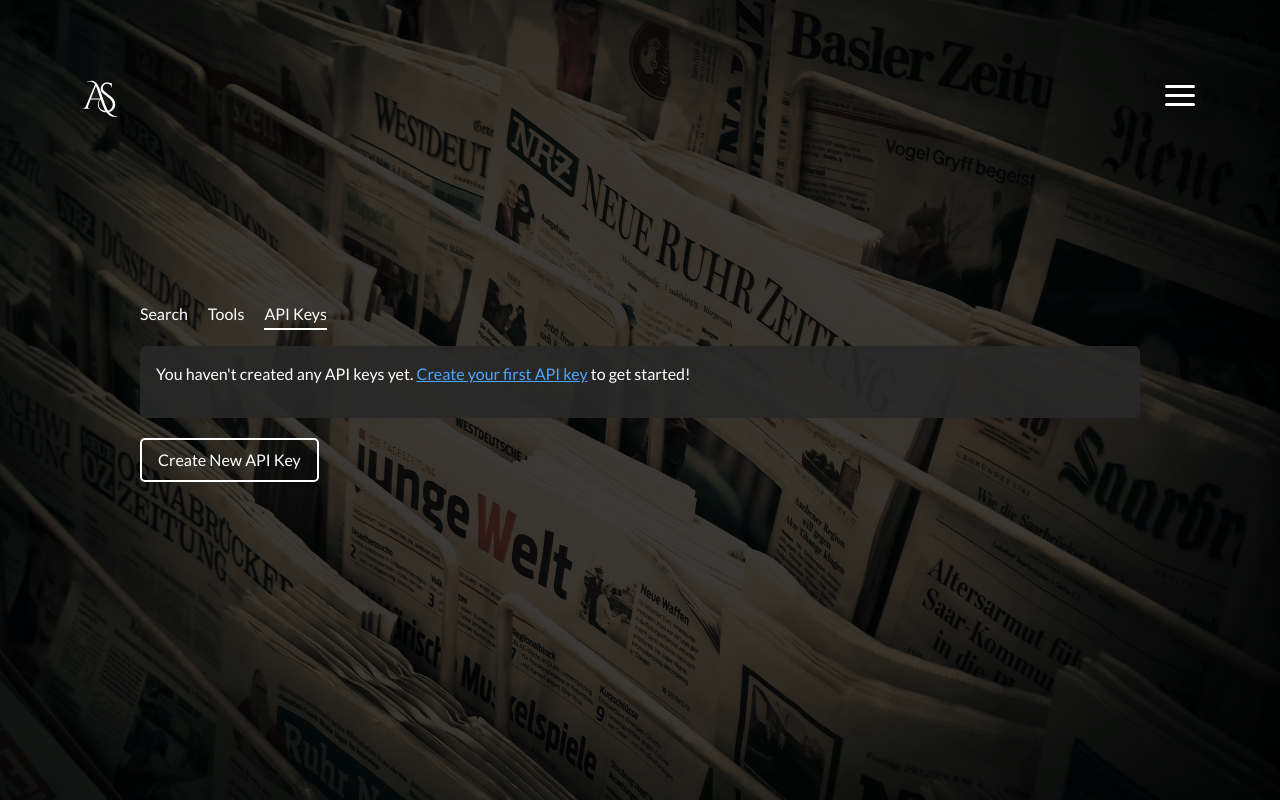
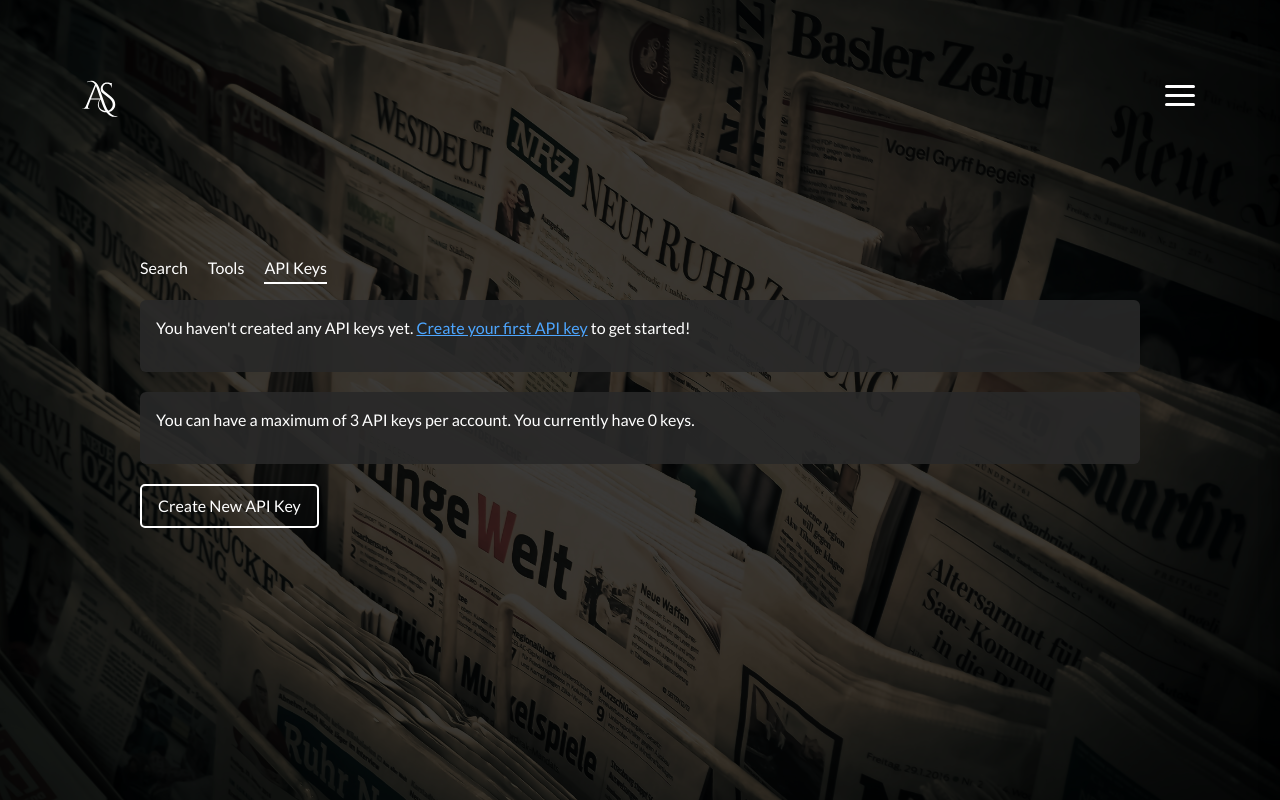
Before and after one commit to asha-software/newsagent, a Django app: page /apikeys/ in a window 1280 px wide. Run offline with Django 5.2, Linux system fonts and the light colour scheme; the visitor is signed in with stand-in values (Sample User, id 1); data that the repository does not hold is empty; some libraries are stand-ins or nearby versions.

Commit message:
limiting users to create max 3 keys

```diff
--- a/django/user_info/templates/user_info/apikey_list.html
+++ b/django/user_info/templates/user_info/apikey_list.html
@@ -191,9 +191,13 @@
                 </div>
             {% endif %}
 
+            <div class="alert alert-info" style="margin-top: 20px;">
+                <p>You can have a maximum of 3 API keys per account. {% if apikeys|length < 3 %}You currently have {{ apikeys|length }} key{{ apikeys|length|pluralize }}.{% else %}You have reached the maximum limit.{% endif %}</p>
+            </div>
+
             <form method="post" action="{% url 'apikey_create' %}" style="margin-top: 20px;">
                 {% csrf_token %}
-                <button type="submit" class="btn btn-create">Create New API Key</button>
+                <button type="submit" class="btn btn-create" {% if apikeys|length >= 3 %}disabled{% endif %}>Create New API Key</button>
             </form>
         </div>
     </div>
--- a/django/user_info/views.py
+++ b/django/user_info/views.py
@@ -164,6 +164,12 @@
 @login_required
 def apikey_create(request):
     if request.method == 'POST':
+        # Check if the user already has 3 or more API keys
+        existing_keys_count = APIKey.objects.filter(user=request.user).count()
+        if existing_keys_count >= 3:
+            messages.error(request, "You can only have a maximum of 3 API keys per account.")
+            return redirect('apikey_list')
+
         # Generate a name with a timestamp to make it unique
         import datetime
         timestamp = datetime.datetime.now().strftime("%Y-%m-%d %H:%M:%S")
@@ -197,10 +203,18 @@
     Returns the current user's API key.
     This endpoint is used by the FastAPI backend to authenticate users.
     """
-    # Get the user's first active API key, or create one if none exists
+    # Get the user's first active API key
     api_key = APIKey.objects.filter(user=request.user, is_active=True).first()
 
     if not api_key:
+        # Check if the user already has 3 or more API keys (including inactive ones)
+        existing_keys_count = APIKey.objects.filter(user=request.user).count()
+        if existing_keys_count >= 3:
+            # If the user has reached the limit, return an error
+            return JsonResponse({
+                'error': 'You have reached the maximum limit of 3 API keys. Please delete an existing key before creating a new one.'
+            }, status=400)
+
         # Create a new API key
         api_key = APIKey(user=request.user, name="Auto-generated API Key")
         api_key.save()
```
Also changed, not shown: core/API_KEY_USAGE.md (+11 -2 lines), core/app.py (+17 -0 lines).
